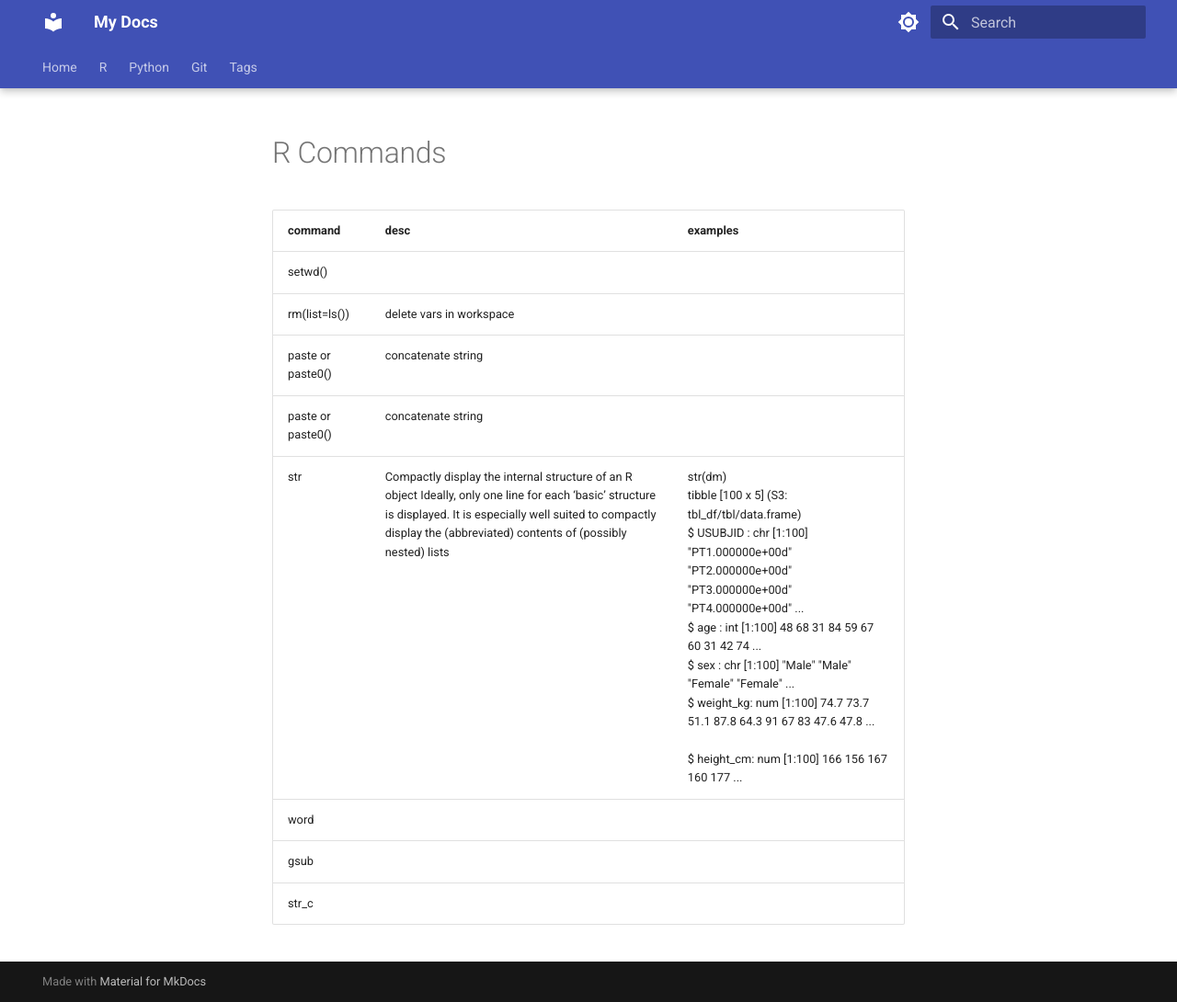
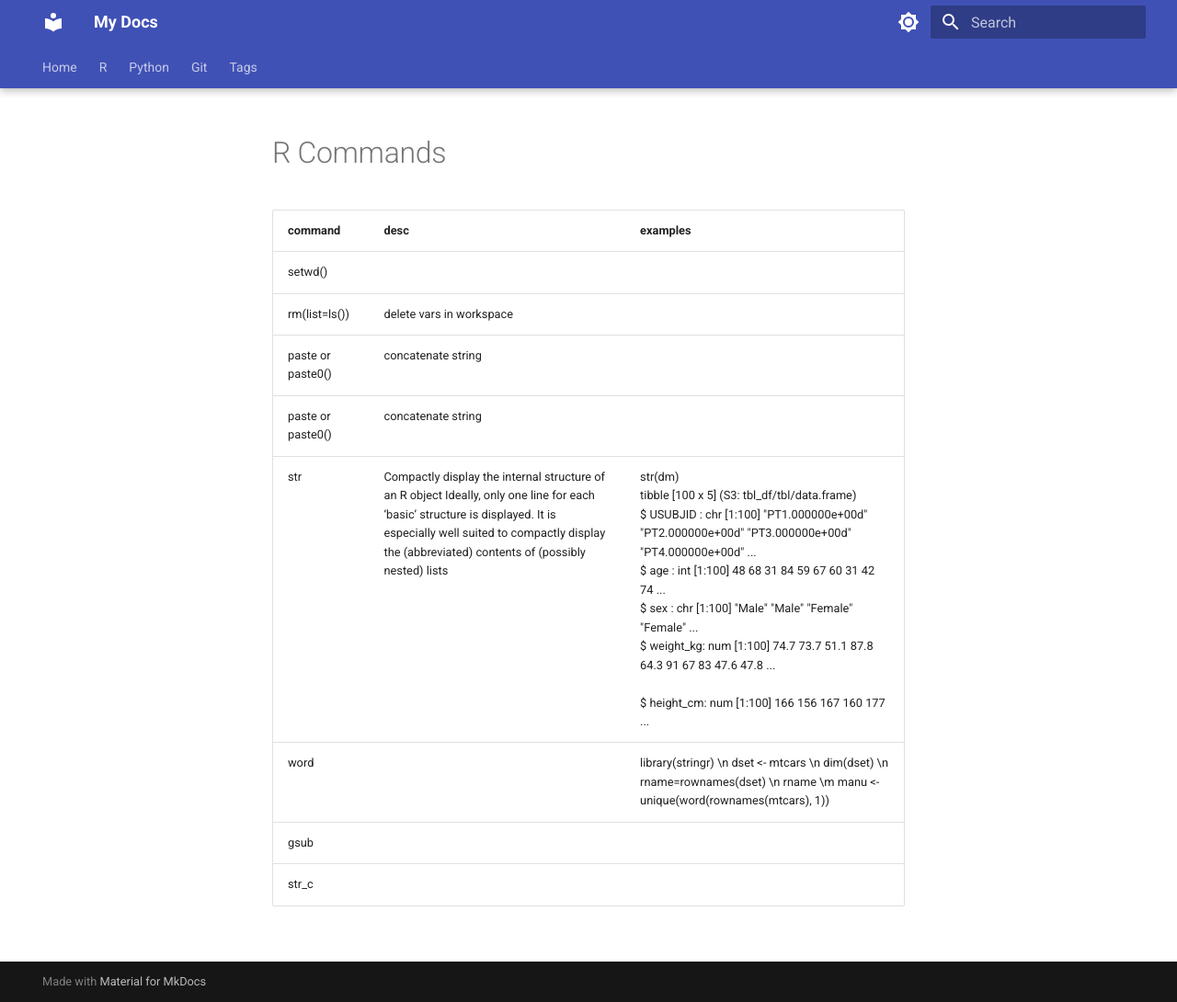
Before and after one commit to TrevorCl/mkdocs, an MkDocs documentation site: the page built from docs/r/command.md, in a window 1280 px wide and 1090 px high. Shown: the whole window at 92% size. Built offline with MkDocs 1.6.1 and Material for MkDocs 9.7.7, drawn with Linux system fonts in a browser that asks for light colours.

Commit message:
Revise 'word' entry in command documentation
Updated the 'word' entry with an example using 'library(stringr)' and 'unique()'.

```diff
--- a/docs/r/command.md
+++ b/docs/r/command.md
@@ -8,6 +8,6 @@
 | paste or paste0() | concatenate string  | |
 | paste or paste0() | concatenate string  | |
 | str | Compactly display the internal structure of an R object Ideally, only one line for each ‘basic’ structure is displayed. It is especially well suited to compactly display the (abbreviated) contents of (possibly nested) lists|   str(dm) <br/> tibble [100 x 5] (S3: tbl_df/tbl/data.frame) <br/>  $ USUBJID  : chr [1:100] "PT1.000000e+00d" "PT2.000000e+00d" "PT3.000000e+00d" "PT4.000000e+00d" ... <br/> $ age      : int [1:100] 48 68 31 84 59 67 60 31 42 74 ...<br/> $ sex      : chr [1:100] "Male" "Male" "Female" "Female" ...<br/> $ weight_kg: num [1:100] 74.7 73.7 51.1 87.8 64.3 91 67 83 47.6 47.8 ...<br/><br/>$ height_cm: num [1:100] 166 156 167 160 177 ... |
-| word | |  |
+| word | | library(stringr) \n dset <- mtcars \n dim(dset) \n rname=rownames(dset) \n rname \m manu <- unique(word(rownames(mtcars), 1))  |
 | gsub | | |
 | str_c | |  |
```
